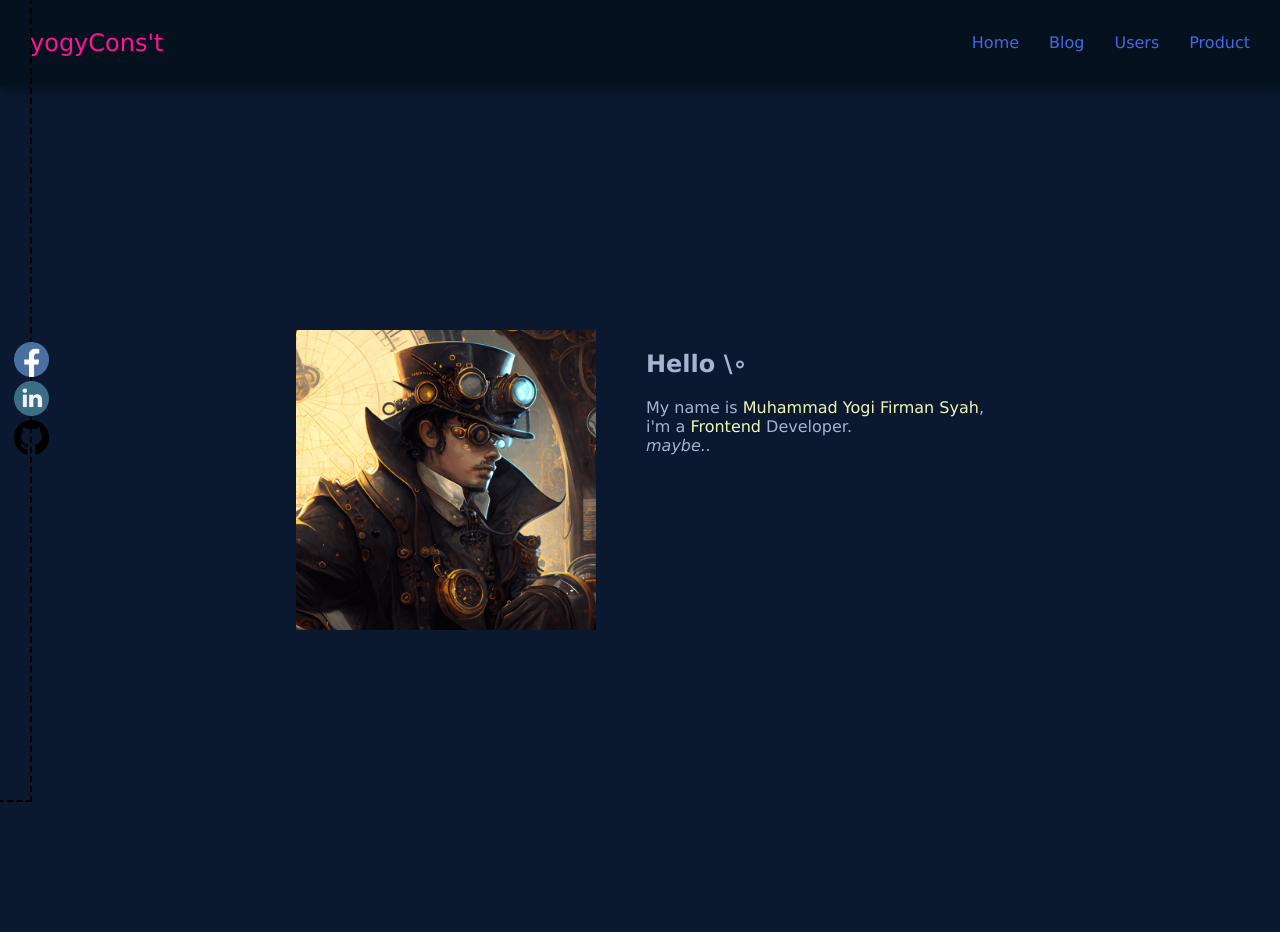
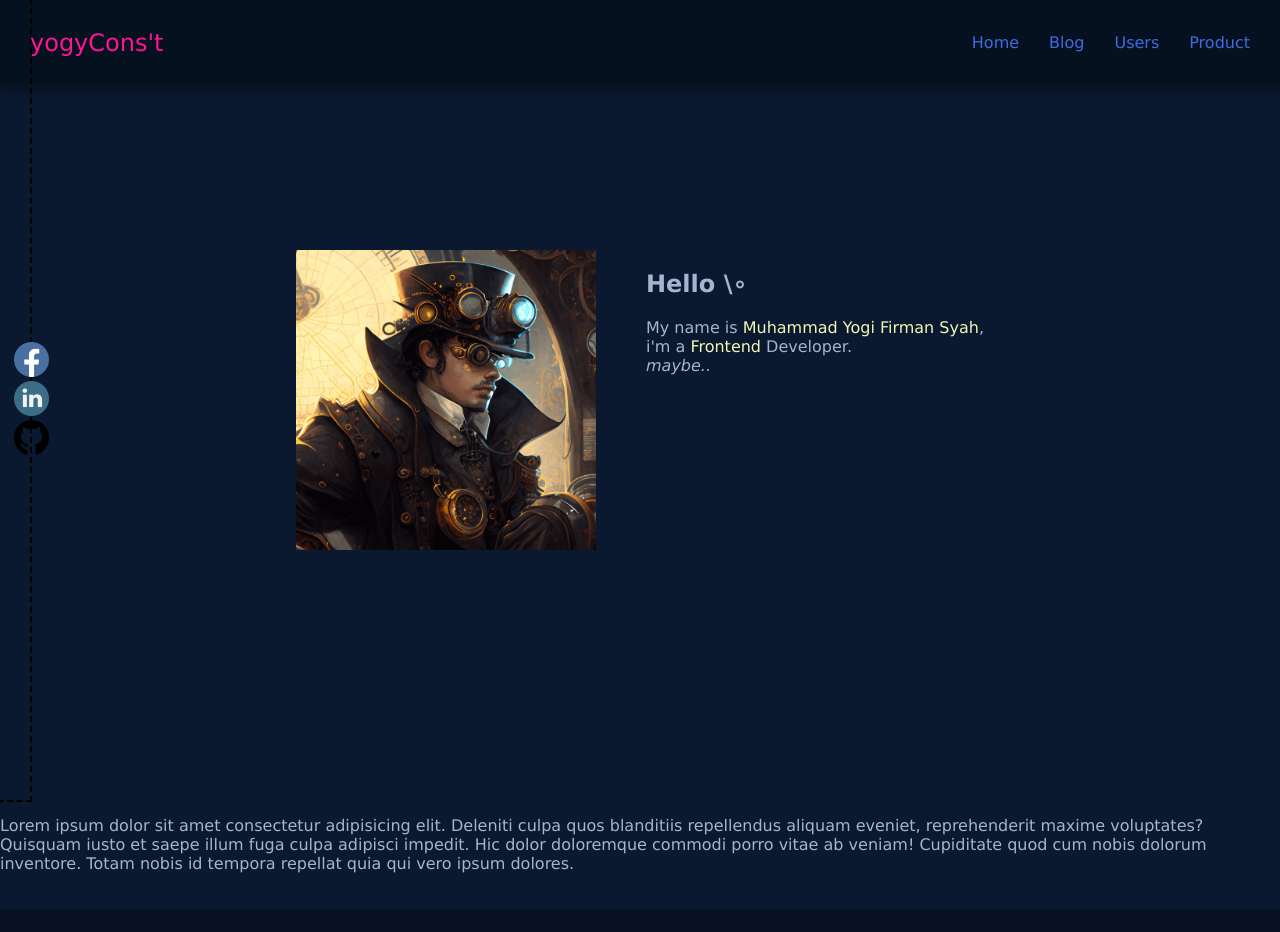
Before and after one commit to yogyy/learn-NextJS, a Next.js app: page / in a window 1280 px wide. Shown: the top 932 px of the page. Built offline with nearby package versions, Linux system fonts and the light colour scheme.

Commit message:
edit home

```diff
--- a/components/Header/Header.module.css
+++ b/components/Header/Header.module.css
@@ -1,5 +1,5 @@
 .container {
-  position: relative;
+  position: fixed;
   width: 100%;
   display: block;
   position: fixed;
--- a/styles/Home.module.css
+++ b/styles/Home.module.css
@@ -5,18 +5,40 @@
 }
 
 .content {
-  min-height: 120vh;
   justify-content: space-evenly;
+  height: 100vh;
 }
 .content1 {
-  height: 50vh;
+  height: 100vh;
+  flex-direction: column;
+  height: auto;
+  gap: 50px;
+}
+.c1 {
+  margin-top: 40px;
+  max-width: 50vh;
   margin: 0 40px;
+  text-align: center;
+  justify-content: flex-end;
+  align-items: center;
+  display: flex;
+}
+
+.komok {
+  width: 300px;
+  /* height: 50vh; */
+}
+.name {
+  /* height: 100%; */
+  margin-bottom: 50px;
 }
 .hero {
   display: flex;
   justify-content: space-evenly;
   flex-wrap: wrap;
   gap: 50px;
+  min-width: 300px;
+  height: 300px;
 }
 
 .textgrad {
@@ -25,9 +47,11 @@
 .namafull {
   color: #f1f7b5;
 }
-.name {
-  font-size: 4rem;
+
+.c2 {
+  height: 50vh;
 }
+
 @media (max-width: 600px) {
   .content {
     display: flex;
```
